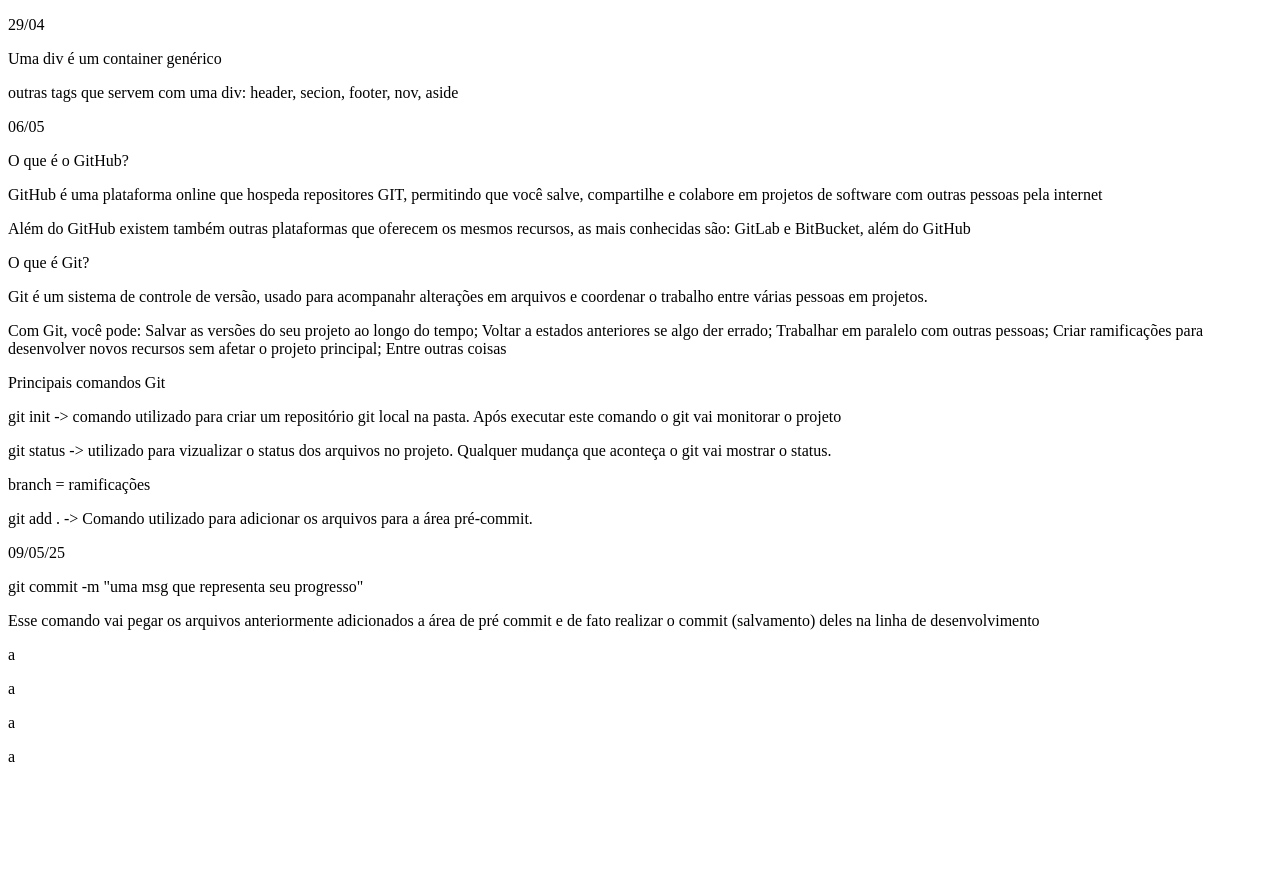
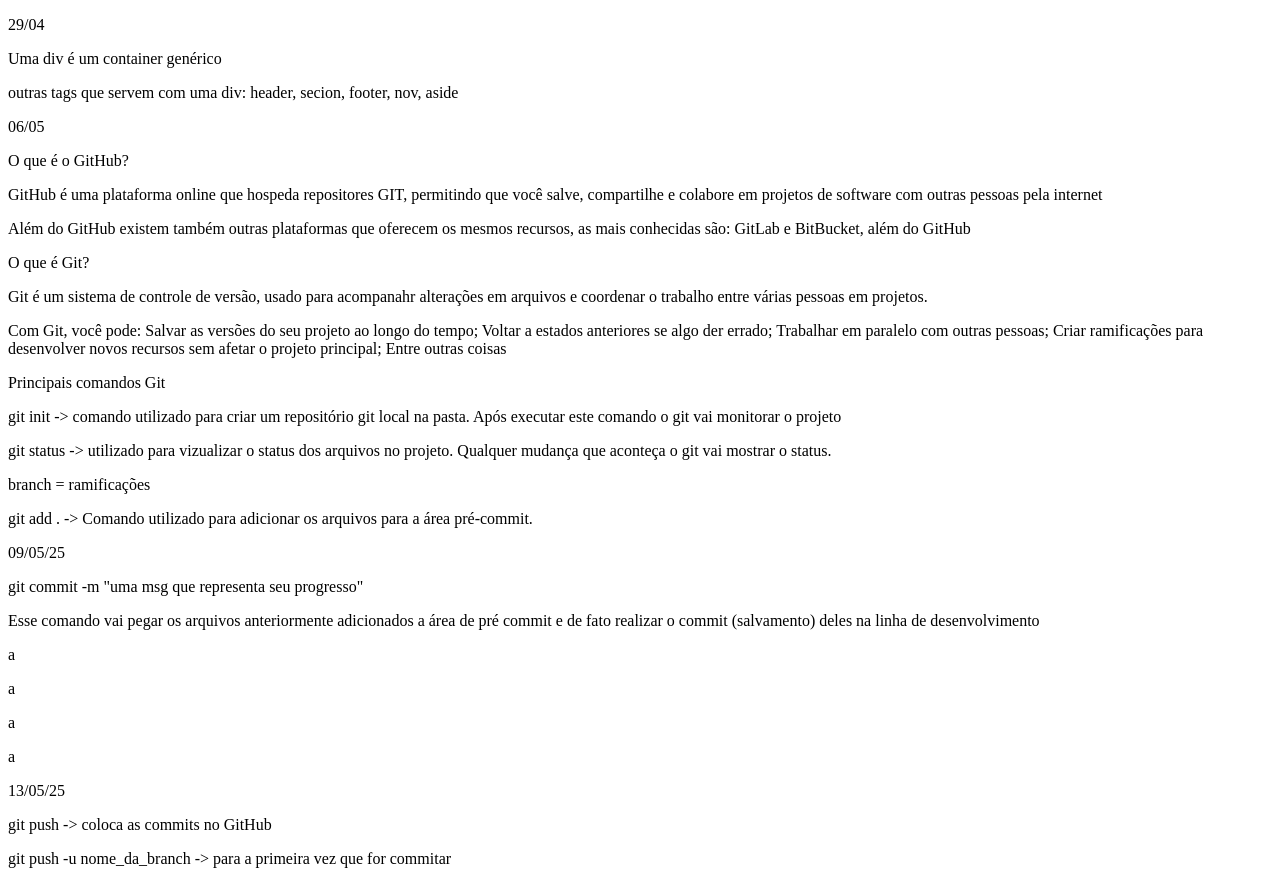
Before and after one commit to HaytinZin/Projeto-HTML-1DSN, a plain HTML site: page anotações.html in a window 1280 px wide. Before the commit the page ends 800 px from the top, so only its background shows below. Drawn offline with Linux system fonts and the light colour scheme.

```diff
--- a/anotações.html
+++ b/anotações.html
@@ -31,6 +31,10 @@
     <p>a</p>
     <p>a</p>
     <p>a</p>
+
+    <p>13/05/25</p>
+    <p>git push -> coloca as commits no GitHub</p>
+    <p>git push -u nome_da_branch -> para a primeira vez que for commitar</p>
 </body>
 
 </html>
```
Also changed, not shown: index.html (renamed from login.html).
